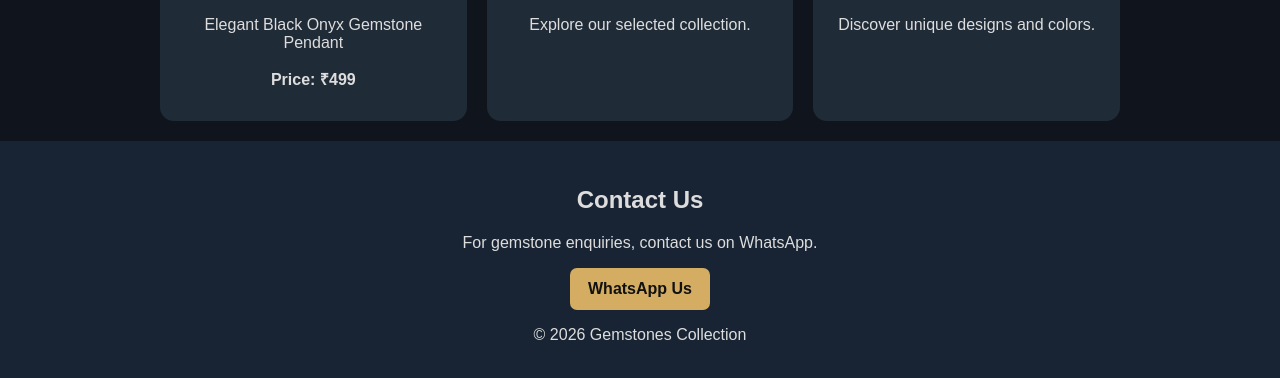
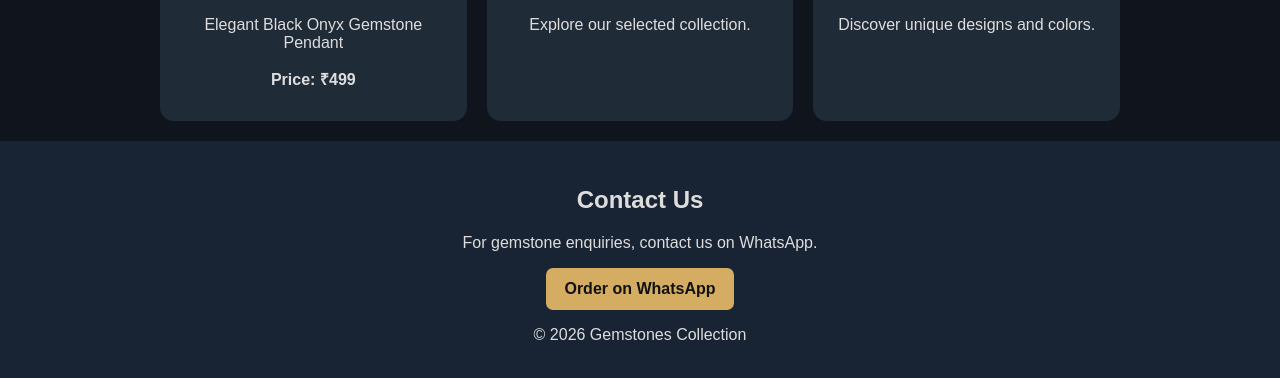
Before and after one commit to kabirp917-code/Gemstones, a plain HTML site: page index.html in a window 1280 px wide. Shown: the part 708-1086 px from the top of the page. Drawn offline with Linux system fonts and the light colour scheme.

Commit message:
Update WhatsApp link for gemstone orders

```diff
--- a/index.html
+++ b/index.html
@@ -53,7 +53,7 @@ footer{text-align:center;padding:25px;background:#182433;color:#ddd}
 <footer id="contact">
 <h2>Contact Us</h2>
 <p>For gemstone enquiries, contact us on WhatsApp.</p>
-<a class="btn" href="https://wa.me/918875406638">WhatsApp Us</a>
+<a class="btn" href="https://api.whatsapp.com/send?phone=9188754066385&text=Hello%2C%20I%20want%20to%20order%20Black%20Onyx%20Pendant">Order on WhatsApp</a>
 <p>© 2026 Gemstones Collection</p>
 </footer>
 </body>
```
